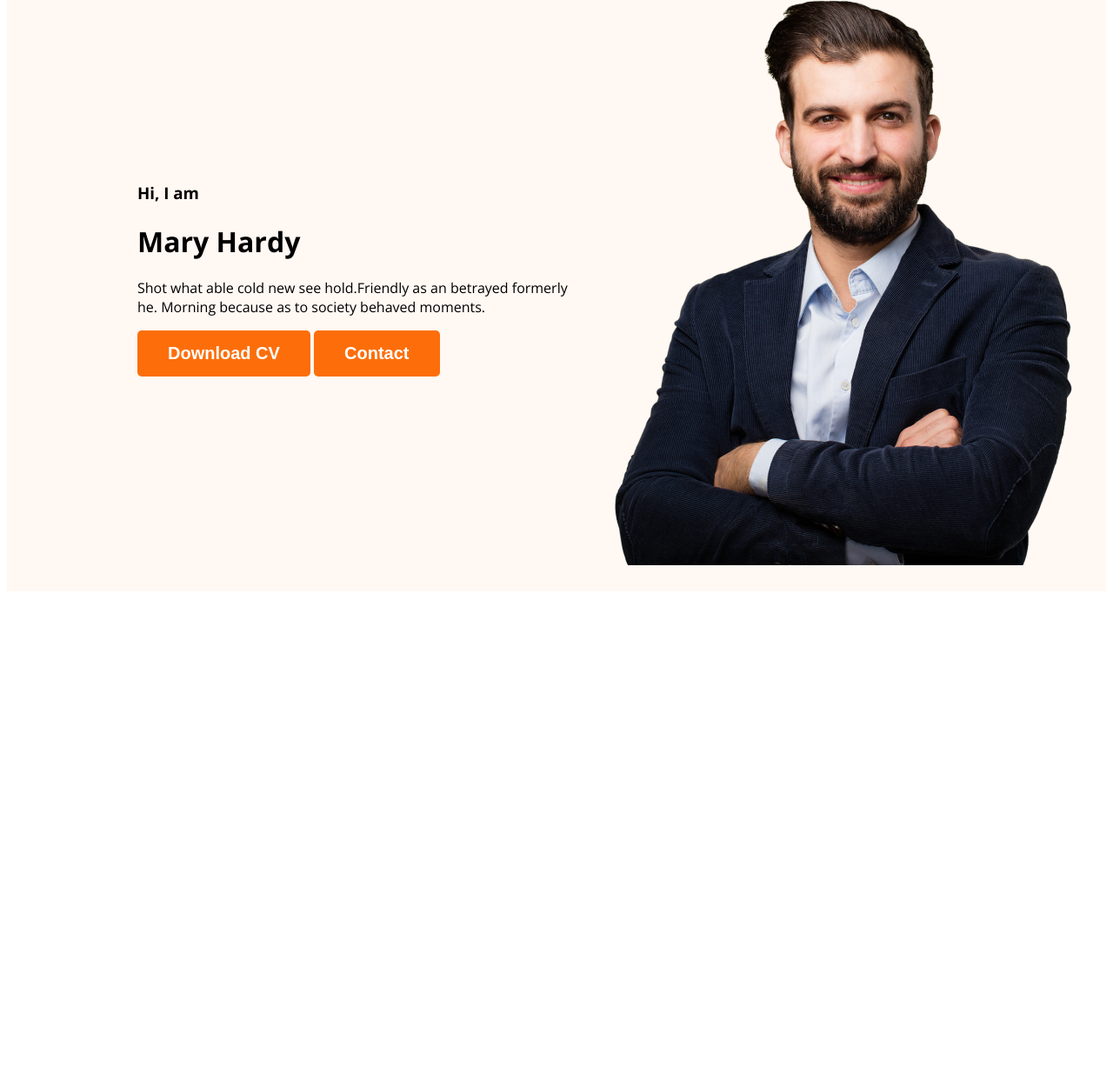
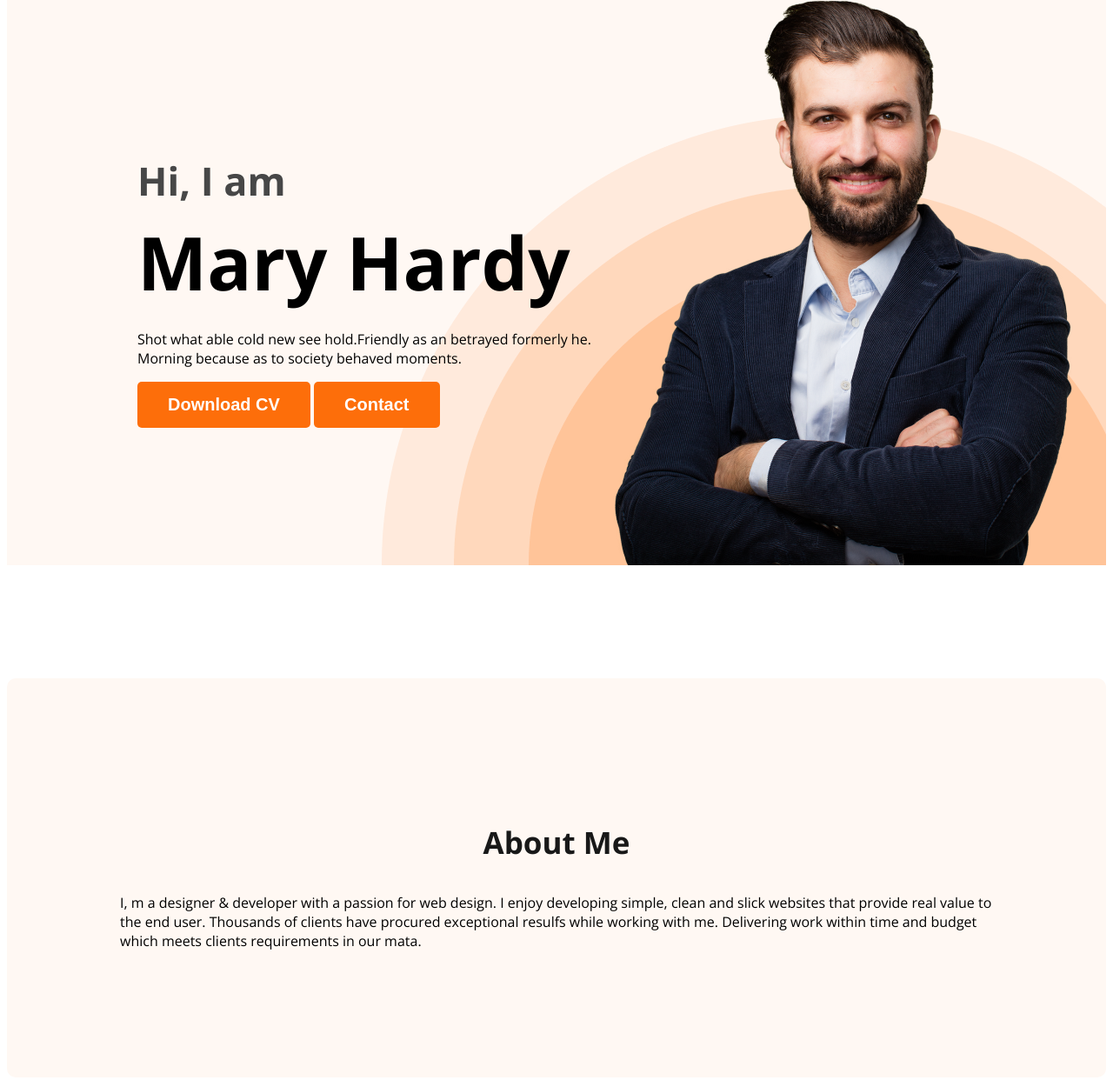
Before and after one commit to ImtiajAhammadNayem/web_developer_portfolio, a plain HTML site: page index.html in a window 1280 px wide. Shown: the part 215-1457 px from the top of the page at 87% size. Before the commit the page ends 903 px from the top, so only its background shows below. Drawn offline with nearby package versions, Linux system fonts and the light colour scheme.

Commit message:
about section creation

```diff
--- a/index.html
+++ b/index.html
@@ -24,7 +24,7 @@
             <div class="banner-content">
                 <h3 class="banner-greeting">Hi, I  am</h3>
                 <h1 class="banner-title">Mary Hardy</h1>
-                <p>Shot what able cold new see hold.Friendly as an betrayed formerly he. Morning because as to society behaved moments.</p>
+                <p class="banner-discription">Shot what able cold new see hold.Friendly as an betrayed formerly he. Morning because as to society behaved moments.</p>
                 <button class="btn-primary">Download CV</button>
                 <button class="btn-primary">Contact</button>
             </div>
@@ -32,7 +32,10 @@
         </div>
     </header>
     <main>
-
+        <section class="about">
+            <h3 class="section-title">About Me</h3>
+            <p class="section-description">I, m a designer & developer with a passion for web design. I enjoy developing simple, clean and slick websites that provide real value to the end user. Thousands of clients have procured exceptional resulfs while working with me. Delivering work within time and budget which meets clients requirements in our mata.</p>
+        </section>
     </main>
     <footer>
 
--- a/styles/portfoli.css
+++ b/styles/portfoli.css
@@ -14,6 +14,19 @@ body{
     font-size: 20px;
     font-weight: 700;
     padding: 15px 35px;
+}
+
+.section-title{
+    color:#181818;
+    text-align: center;
+    font-size: 35px;
+    font-weight: 700;
+}
+
+.section-descriptio{
+    color:#757575;
+text-align: center;
+font-size: 18px;
 }
 
 nav{
@@ -46,12 +59,46 @@ nav a{
 
 .header{
     background-color: #FFF8F3;
+    background-image: url('/images/header_bg.png');
+    background-repeat: no-repeat;
+    background-position: bottom right;
 }
 .banner{
-    padding: 30px 30px 30px 150px;
+    padding: 30px 30px 0px 150px;
     display: flex;
     align-items: center;
+    justify-content: space-between;
+}
+.banner-content{
+    max-width: 500px;
 }
 .banner.profile-pic{
-    width: 500px;
+    width: 584px;
+    height: 676px;
+    flex-shrink: 0;
 }
+
+.banner-greeting{
+    font-size: 45px;
+    color: #474747;
+    margin-bottom: 0;
+}
+.banner-title{
+    font-size: 85px;
+    font-weight: 700;
+    margin-top: 5px;
+    margin-bottom: 20px;
+}
+.banner-discription{
+    display: flex;
+    width: 585px;
+    flex-direction: column;
+    flex-shrink: 0;
+}
+
+.about{
+    padding: 130px;
+    border-radius: 10px;
+    background-color: #FFF8F3;
+    margin: 130px 0;
+}
```
